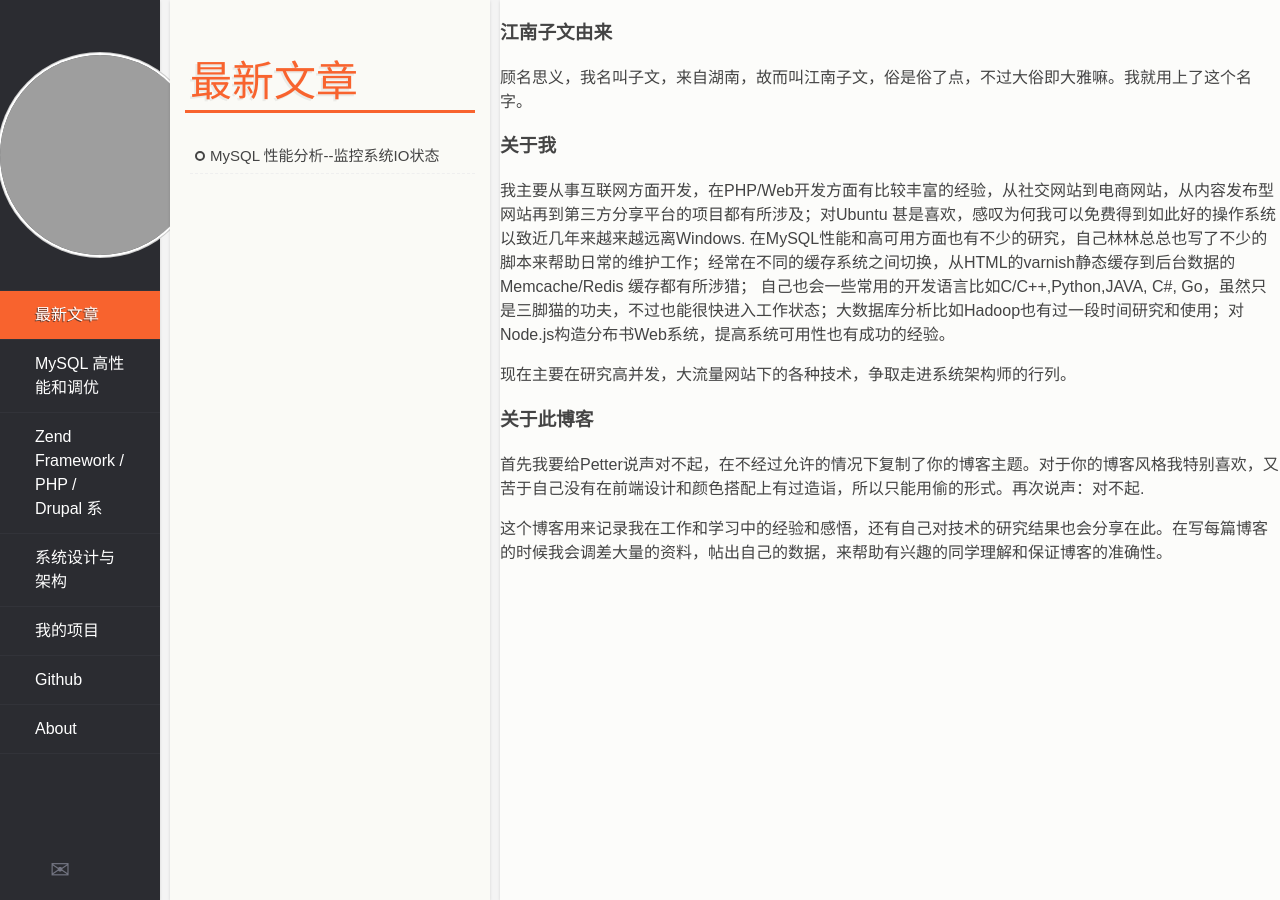
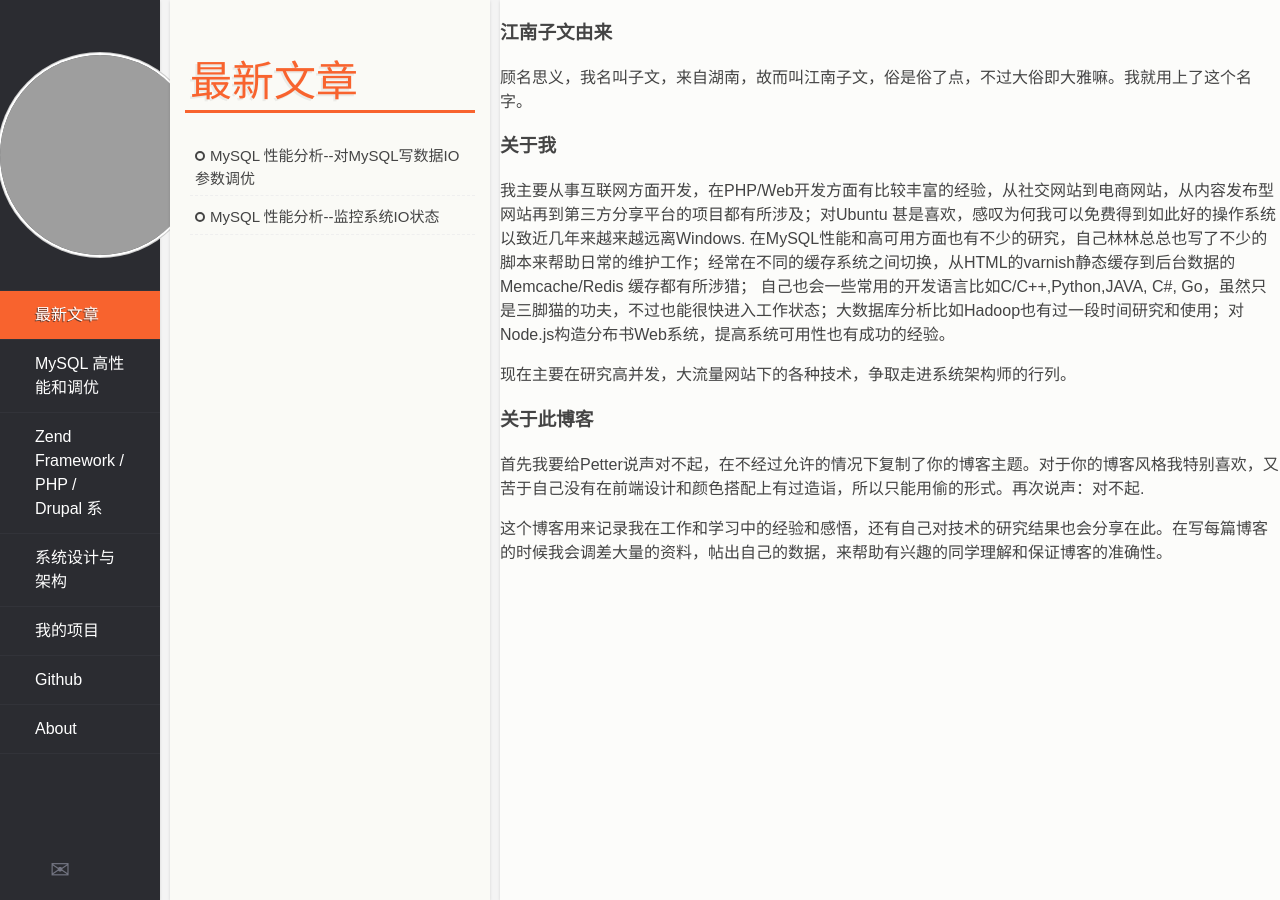
Before and after one commit to jackey/jackey.github.com, a Jekyll site: the page built from about.md, in a window 1280 px wide. Built offline with Jekyll 4.4.1, drawn with Linux system fonts in a browser that asks for light colours; some web fonts are replaced; some of the changed lines change nothing that is shown; grey boxes are pictures that could not be loaded.

Commit message:
speed io

````diff
--- a/_includes/top.html
+++ b/_includes/top.html
@@ -4,5 +4,8 @@
 	<meta charset="utf-8">
 	<title>江南子文 |  {{ page.title }}</title>
 	<meta name="viewport" content="width=device-width;initial-scale=1">
+	<meta name="description" content="{{page.description}}">
+	<meta name="author" content="江南子文">
+	<meta name="keywords" content="{%for tag in page.tags%}{{tag}},{%endfor%}">
 	<link rel="stylesheet" href="{{ site.url}}/asset/css/style.css">
 </head>
--- /dev/null
+++ b/_posts/2013-09-23-mysql-performance-speed-io-with-tune-variables-of-mysql.md
@@ -0,0 +1,203 @@
+---
+layout: default
+title: MySQL 性能分析--对MySQL写数据IO参数调优
+description: 在MySQL高并发情况下，常常会遇到写的瓶颈，这篇博客主要集中优化MySQL写数据性能.
+tags: [MySQL, MySQL高性能, 高并发优化]
+---
+
+## MySQL 写数据 IO参数汇总
+
+### MySQL 参数
+
+* autocomit
+
+    如果设置是1，则自动提交事务，所做的修改将是直接影响到表；如果是0，则需要手动commit自己的事务。 [详细](http://dev.mysql.com/doc/refman/5.0/en/commit.html)
+
+* big_tables
+
+    在临时表创建时候，如果设置为1，则在磁盘上创建临时表而不是内存；不要设置这个值，默认是0；MySQL只有在需要的时候才会创建磁盘临时表；
+
+* binlog_cache_size
+
+    缓存事务语句的cache大小,默认是32768；这个设置需要权衡，如果太大，不仅浪费内存，而且在宕机情况下，还可能造成事务数据丢失的风险；并且这个cache也不是全局的，而是以session为单位共享的；所以太大就更容易浪费内存；
+
+* binlog_stmt_cache_size
+
+    这个和binlog_cache_size类似，不过是缓存一个事务中非支持事务表的语句.
+
+* bulk_insert_buffer_size
+
+    在MyISAM存储引擎下，类似 INSERT ... SELECT , INSERT ... VALUES(), VALUES()... 和 LOAD DATA INFILE 的语句，会创建tree-like（我翻译为树形）的cache；这个cache size 限制了一个线程允许的最大tree-like cache 大小； MyISAM在批量插入数据情况下，应该要优先考虑这个参数来优化.
+
+* data_dir
+
+    数据文件所在目录；在多磁盘系统(比如RAID)下，可以设置合适的目录来提高IO性能.
+
+* default_storage_engine
+
+    默认的存储引擎，在MySQL5.5下，这个值是INNODB, 所以在不明确指定存储引擎的情况下，新建的表是INNODB.
+
+* general_log/general_log_file
+
+    一般日志；这个日志会记录SQL查询语句，包括INSERT, SELECT, UPDATE等；每次查询后都会写入到日志文件，在产品上一定要关闭掉，不然严重影响性能.
+
+### MySQL Innodb 专用参数:
+
+* innodb_adaptive_flushing
+
+    boolean值；设置为on时，innodb 则会按照在innodb buffer pool 里面的dirty page 比率来动态的把dirty page 刷到磁盘里去。
+
+* innodb_additional_mem_pool_size
+
+    这个pool 用来保存 innodb 的tables, table columns,table indexes等这些meta 数据。这个大小根据数据库情况来设置.innodb表越多，这个值就越大.
+
+* innodb_autoextend_increment
+
+    在共享表空间情况下，如果表空间已满，可以设置这个值来获得更多的空间，默认是8M; 我觉得在应该比8M更大为好，不过根据您的业务量来推算. 另外，如果配置成 innodb_table_per_file=1 那这个设置的值不影响表空间自动增长.
+
+* innodb_buffer_pool_instances
+
+    这个参数用来指示把innodb pool buffer 分割成多少实例； 比如我配置innodb_buffer_pool_size=2GB, innodb_buffer_pool_instances=2,那么每个pool size 是1GB; 这么配置有利于提高并发处理，因为pool每次使用都需要获得锁，与此同时也就让其他的操作挂起直到当前操作完成处理；所以多实例pool instances 有利于高并发；这个参数也很重要，需要有足够的重视.
+
+* innodb_buffer_pool_size
+
+    这个参数指明了当前innodb允许使用的buffer size； innodb buffer pool 用来缓存数据和表上的索引，关于这个参数有丰富的背景知识，[详细点击这里](http://dev.mysql.com/doc/refman/5.5/en/innodb-buffer-pool.html)
+
+## 使用到的测试脚本
+
+在这里我还是使用我之前的python脚本，可以用来模拟并发和自动生成INSERT语句.
+
+下载地址: https://github.com/jackey/MySQLTools
+
+Clone下来后，复制default.config.ini 命名为config.ini 然后输入对应的参数; 创建测试数据库和测试表， 参考 [这里](http://jackey.github.io/2013/09/16/mysql-performance-monitor-disk-io.html)
+
+然后运行:
+
+{% highlight bash %}
+./bin/io_test
+{% endhighlight %}
+
+重要参数:
+
+```
+consume: 并发用户个数
+count: 每个consume产生的SQL个数
+```
+
+这个脚本还没有开源，入手也比较难，如果有问题可以随时找我. 然后测试的表也是innodb,后面的优化都是基于innodb引擎.
+
+## 目前瓶颈和优化目标
+
+## 优化过程
+
+*第一次测试*:
+
+测试变量:
+
+```
+consume: 1
+count: 10000 (1万个插入SQL)
+```
+测试结果:
+
+```
+Start Running at: 2013-09-23 15:14:39.606895
+Start Consume with name: Thread-1.
+Finished at: 2013-09-23 15:25:20.730606
+```
+
+可以看到一个用户执行1万个插入SQL,竟然需要15mins 41s (忽略毫秒). 这个是一个很严重的性能问题；我们现在要想优化它就要明白MySQL和Innodb做了哪些磁盘IO操作然后通过配置来减少IO操作.
+
+让我们回忆下，下面这些IO操作可能会用到:
+
+* 二进制事务写日志
+
+* 数据写
+
+* 索引更新
+
+* 错误/慢日志
+
+
+我们一个一个的来优化，然后看下效果；
+
+***
+二进制事务写日志:
+
+因为innodb是事务型存储引擎，所以每次都是一个事务，如果设置为autocommit=1,那就会自动的commit查询；每次事务都需要把事务包含的查询写入日志，这里有几个参数涉及到这个功能点:
+
+
+- innodb_flush_log_at_trx_commit
+
+- innodb_log_buffer_size
+
+- innodb_log_file_size
+
+我现在MySQL配置里面, 配置是这样子的:
+```
+innodb_flush_log_at_trx_commit=1 (每次事务提交都需要写入日志, [详情](http://dev.mysql.com/doc/refman/5.5/en/innodb-parameters.html#sysvar_innodb_flush_log_at_trx_commit))
+innodb_log_buffer_size=8388608 (近似8MB)
+innodb_log_file_size=5242880 (近似5MB)
+```
+
+很显然，innodb_flush_log_at_trx_commit是有优化的可能，因为每次都需要写入日志文件是一个很大的IO开销, 我设置为0，意思是每隔1s写入日志文件.
+```
+innodb_flush_log_at_trx_commit=0
+innodb_log_buffer_size=8388608
+innodb_log_file_size=5242880
+```
+
+其他变量保持不变。重启MySQL然后用同样的测试变量测试一遍,结果如下:
+
+```
+Start Running at: 2013-09-23 16:05:19.719965
+Start Consume with name: Thread-1.
+Finished at: 2013-09-23 16:05:40.266169
+```
+
+天啦，只花了21s, 提升了将近44.8倍的效率！ 不过设置为0的负作用是有的，因为不是实时的写入事务日志，所以不算严格意义上的ACID,所以如果发生crash事件（包括innodb 引擎的crash）会丢失最后1s的数据.
+
+然后我们看下是否需要增加log_buffer_size, 这个参数的意义在于如果有一个比较大的事务需要处理，设置这个参数可以让整个事务日志先寄存在buffer里，在完成事务时候再一起刷到磁盘中，在这里我们没有这么大的事务所以不需要设置此值. 然后innodb_log_file_size 这个文件我觉得有必要增加，它的意义在于事务文件的大小，对于innodb来说事务操作无处不在，所以我们需要增加事务文件大小来减少MySQL对日志文件的checkpoint，这样也可以减少IO. [这里有更详细的设置方法](http://www.cnblogs.com/zuoxingyu/archive/2012/10/25/2738864.html)
+
+下面是我修改后的配置:
+
+```
+innodb_flush_log_at_trx_commit=0
+innodb_log_buffer_size=8388608
+innodb_log_file_size=134217728
+```
+
+下面的是测试结果:
+
+```
+Start Running at: 2013-09-23 16:31:15.607059
+Start Consume with name: Thread-1.
+Finished at: 2013-09-23 16:31:22.692315
+```
+
+可以看到速度又有一次飞跃，只花了 7s. 提高了3倍! 在这里我加大了 innodb_log_file_size 到 512MB 但是结果且不满意，多次测试时间大概是7-8s左右 并没有显著提高.
+
+***
+数据写优化
+
+Innodb有一个很重要的参数就是 innodb_buffer_pool_size, 它缓存了索引和数据在内存里面，默认大小是128MB. 我增加到1GB试试.
+
+```
+innodb_buffer_pool_size=2G
+```
+
+不过测试下来结果且不满意，如下:
+
+```
+Start Running at: 2013-09-23 17:06:41.078170
+Start Consume with name: Thread-1.
+Finished at: 2013-09-23 17:06:48.263859
+```
+性能并没有提高;查看了下 innodb status 发现buffer pool还很充足:
+
+Free buffers       107963
+
+
+
+
+## 总结
````
